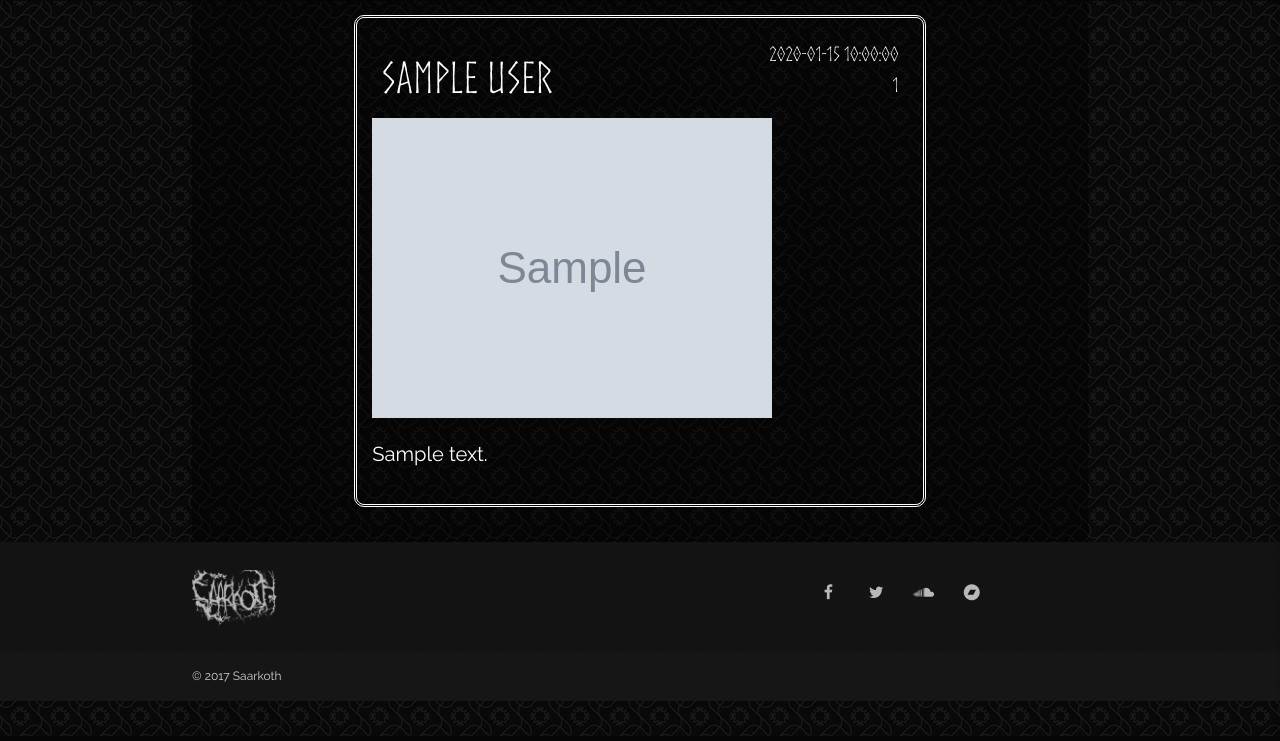
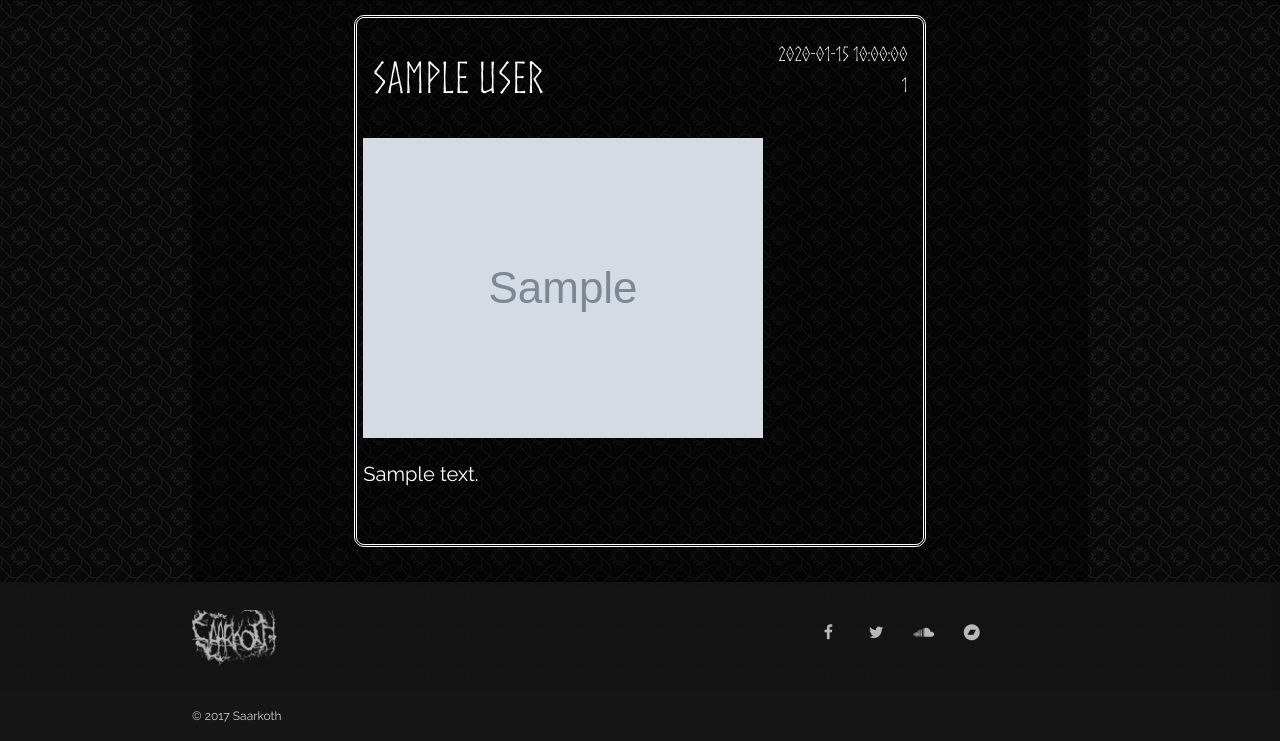
Before and after one commit to wolflint/saarkothWebsite, a PHP site: page /news.php in a window 1280 px wide. Shown: the part 64-805 px from the top of the page. Run offline with PHP 8.4, Linux system fonts and the light colour scheme; tables that the repository leaves empty or names only in its code hold one stand-in row (values such as "Sample post"); grey boxes marked "Sample" are stand-in pictures; some libraries are stand-ins or nearby versions.

Commit message:
added rows

```diff
--- a/news.php
+++ b/news.php
@@ -41,6 +41,7 @@
 
 						$news .= "
 									<div class=\"flow-text article-content\">
+										<div class=\"row\">
 										<div class=\"col m8 left\">
 											<h2>$p_title</h2>
 										</div>
@@ -48,9 +49,14 @@
 											<h5 class=\"right-align\">$p_date</h5>
 											<h5 class=\"right-align\">$p_user</h5>
 										</div>
+										</div>
+										<div class=\"row\">
 										<img class=\"materialboxed responsive-img\" src=\"$p_img\" alt=\"\">
+										</div>
+										<div class=\"row\">
 										<div>$p_content</div>
 										$edit
+										</div>
 									</div>";
 					}
 					echo $news;
```
